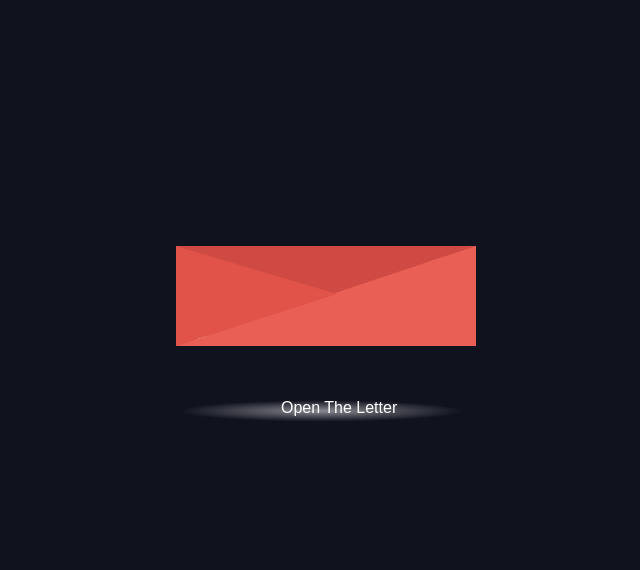
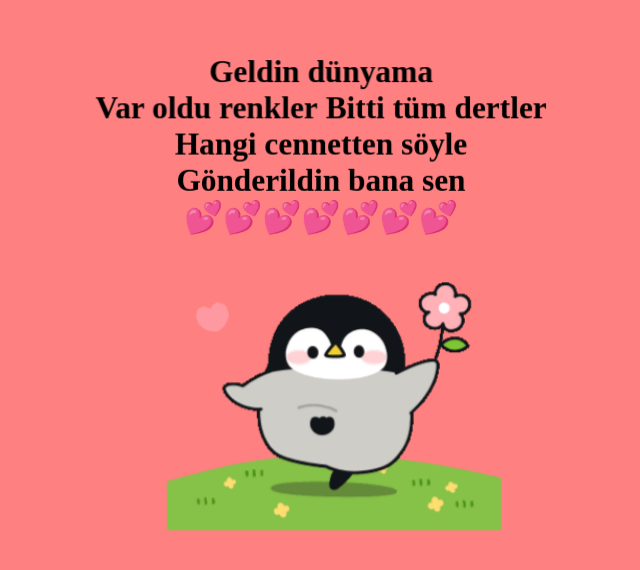
Before and after one commit to FTanBorn/FT-ANO.github.io, a plain HTML site: page index.html in a window 1280 px wide. Shown: the part 104-674 px from the top of the page, without its empty margins (319-959 px from the left). Drawn offline with Linux system fonts and the light colour scheme.

Commit message:
21.08.2023

```diff
--- a/index.html
+++ b/index.html
@@ -4,291 +4,146 @@
     <meta charset="utf-8" />
     <meta name="viewport" content="width=device-width, initial-scale=1" />
     <title>index</title>
-    <link
-      rel="stylesheet"
-      href="https://fonts.googleapis.com/css?family=Pacifico"
-    />
+
     <style type="text/css">
+      @import url("https://fonts.googleapis.com/css?family=Montserrat&display=swap");
+
+      * {
+        padding: 0;
+        margin: 0;
+      }
+
       body {
-        margin: 0;
-        font: 100% / 1.5 Raleway, sans-serif;
-        color: hsl(230, 100%, 95%);
-        background-color: rgb(16, 18, 30);
         height: 100vh;
         display: flex;
+        flex-direction: column;
+        justify-content: center;
+        align-items: center;
+        background-color: #FF8080;
       }
 
-      .letter-image {
-        position: absolute;
-        top: 50%;
-        left: 50%;
-        width: 290px;
-        height: 200px;
-        -webkit-transform: translate(-50%, -50%);
-        -moz-transform: translate(-50%, -50%);
-        transform: translate(-50%, -50%);
-        cursor: pointer;
+      h1 {
+        font-family: "Montserrat Medium";
+        max-width: 40ch;
+        text-align: center;
+        transform: scale(0.94);
+        animation: scale 12s forwards cubic-bezier(0.5, 1, 0.89, 1);
       }
-
-      .animated-mail {
-        position: absolute;
-        height: 150px;
-        width: 200px;
-        -webkit-transition: 0.4s;
-        -moz-transition: 0.4s;
-        transition: 0.4s;
-
-        .body {
-          position: absolute;
-          bottom: 0;
-          width: 0;
-          height: 0;
-          border-style: solid;
-          border-width: 0 0 100px 300px;
-          border-color: transparent transparent #e95f55 transparent;
-          z-index: 2;
-        }
-
-        .top-fold {
-          position: absolute;
-          top: 50px;
-          width: 0;
-          height: 0;
-          border-style: solid;
-          border-width: 100px 142px 0 157px;
-          -webkit-transform-origin: 50% 0%;
-          -webkit-transition: transform 0.4s 0.4s, z-index 0.2s 0.4s;
-          -moz-transform-origin: 50% 0%;
-          -moz-transition: transform 0.4s 0.4s, z-index 0.2s 0.4s;
-          transform-origin: 50% 0%;
-          transition: transform 0.4s 0.4s, z-index 0.2s 0.4s;
-          border-color: #cf4a43 transparent transparent transparent;
-          z-index: 2;
-        }
-
-        .back-fold {
-          position: absolute;
-          bottom: 0;
-          width: 300px;
-          height: 100px;
-          background: #cf4a43;
-          z-index: 0;
-        }
-
-        .left-fold {
-          position: absolute;
-          bottom: 0;
-          width: 0;
-          height: 0;
-          border-style: solid;
-          border-width: 48px 0 52px 161px;
-          border-color: transparent transparent transparent #e15349;
-          z-index: 2;
-        }
-
-        .letter {
-          left: 20px;
-          bottom: 0px;
-          position: absolute;
-          width: 260px;
-          height: 60px;
-          background: white;
-          z-index: 1;
-          overflow: hidden;
-          -webkit-transition: 0.4s 0.2s;
-          -moz-transition: 0.4s 0.2s;
-          transition: 0.4s 0.2s;
-
-          .letter-border {
-            height: 10px;
-            width: 100%;
-            background: repeating-linear-gradient(
-              -45deg,
-              #cb5a5e,
-              #cb5a5e 8px,
-              transparent 8px,
-              transparent 18px
-            );
-          }
-
-          .letter-title {
-            margin-top: 10px;
-            margin-left: 5px;
-            height: 10px;
-            width: 40%;
-            background: #cb5a5e;
-          }
-          .letter-context {
-            margin-top: 10px;
-            margin-left: 5px;
-            height: 10px;
-            width: 20%;
-            background: #cb5a5e;
-          }
-
-          .letter-stamp {
-            margin-top: 30px;
-            margin-left: 120px;
-            border-radius: 100%;
-            height: 30px;
-            width: 30px;
-            background: #cb5a5e;
-            opacity: 0.3;
-          }
-
-          .letter-stamp2 {
-            margin-top: 50px;
-            margin-left: 120px;
-            border-radius: 100%;
-            height: 30px;
-            width: 30px;
-            background: #cb5a5e;
-            opacity: 0.3;
-          }
+      @keyframes scale {
+        100% {
+          transform: scale(1);
         }
       }
 
-      .shadow {
-        position: absolute;
-        top: 200px;
-        left: 50%;
-        width: 400px;
-        height: 30px;
-        transition: 0.4s;
-        transform: translateX(-50%);
-        -webkit-transition: 0.4s;
-        -webkit-transform: translateX(-50%);
-        -moz-transition: 0.4s;
-        -moz-transform: translateX(-50%);
-
-        border-radius: 100%;
-        background: radial-gradient(
-          rgba(255, 255, 255, 0.5),
-          rgba(255, 255, 255, 0),
-          rgba(255, 255, 255, 0)
-        );
+      span {
+        display: inline-block;
+        opacity: 0;
+        filter: blur(4px);
       }
 
-      .letter-image:hover {
-        .animated-mail {
-          transform: translateY(50px);
-          -webkit-transform: translateY(50px);
-          -moz-transform: translateY(50px);
+      span:nth-child(1) {
+        animation: fade-in 0.8s 0.1s forwards cubic-bezier(0.11, 0, 0.5, 0);
       }
 
-        .animated-mail .top-fold {
-          transition: transform 0.4s, z-index 0.2s;
-          transform: rotateX(180deg);
-          -webkit-transition: transform 0.4s, z-index 0.2s;
-          -webkit-transform: rotateX(180deg);
-          -moz-transition: transform 0.4s, z-index 0.2s;
-          -moz-transform: rotateX(180deg);
-          z-index: 0;
+      span:nth-child(2) {
+        animation: fade-in 0.8s 0.2s forwards cubic-bezier(0.11, 0, 0.5, 0);
       }
 
-        .animated-mail .letter {
-          height: 180px;
-        }
-        .shadow {
-          width: 250px;
+      span:nth-child(3) {
+        animation: fade-in 0.8s 0.3s forwards cubic-bezier(0.11, 0, 0.5, 0);
       }
 
-        .test2 {
-          display: none;
+      span:nth-child(4) {
+        animation: fade-in 0.8s 0.4s forwards cubic-bezier(0.11, 0, 0.5, 0);
       }
 
-        .text {
-          display: block;
-          transition: 0.4s;
-        }
-      }
-      .test2 {
-        color: white;
-        position: absolute;
-        left: 40%;
-        transition: 0.4s;
-        font-weight: 300;
-        display: block;
+      span:nth-child(5) {
+        animation: fade-in 0.8s 0.5s forwards cubic-bezier(0.11, 0, 0.5, 0);
       }
 
-      h2 {
-        position: absolute;
-        top: 15%;
-        left: 70%;
-        width: 155%;
-        height: 200px;
-        -webkit-transform: translate(-50%, -50%);
-        -moz-transform: translate(-50%, -50%);
-        transform: translate(-50%, -50%);
-        cursor: pointer;
-        display: none;
-        font-size: 2rem;
-        font-weight: 300;
-        animation: lights 1.5s 250ms linear infinite;
+      span:nth-child(6) {
+        animation: fade-in 0.8s 0.6s forwards cubic-bezier(0.11, 0, 0.5, 0);
       }
 
-      @keyframes lights {
-        0% {
-          color: hsl(230, 40%, 80%);
-          text-shadow: 0 0 1em hsla(320, 100%, 50%, 0.2),
-            0 0 0.125em hsla(320, 100%, 60%, 0.3),
-            -1em -0.125em 0.5em hsla(40, 100%, 60%, 0),
-            1em 0.125em 0.5em hsla(200, 100%, 60%, 0);
+      span:nth-child(7) {
+        animation: fade-in 0.8s 0.7s forwards cubic-bezier(0.11, 0, 0.5, 0);
       }
 
-        30% {
-          color: hsl(230, 80%, 90%);
-          text-shadow: 0 0 1em hsla(320, 100%, 50%, 0.5),
-            0 0 0.125em hsla(320, 100%, 60%, 0.5),
-            -0.5em -0.125em 0.25em hsla(40, 100%, 60%, 0.2),
-            0.5em 0.125em 0.25em hsla(200, 100%, 60%, 0.4);
+      span:nth-child(8) {
+        animation: fade-in 0.8s 0.8s forwards cubic-bezier(0.11, 0, 0.5, 0);
       }
 
-        40% {
-          color: hsl(230, 100%, 95%);
-          text-shadow: 0 0 1em hsla(320, 100%, 50%, 0.5),
-            0 0 0.125em hsla(320, 100%, 90%, 0.5),
-            -0.25em -0.125em 0.125em hsla(40, 100%, 60%, 0.2),
-            0.25em 0.125em 0.125em hsla(200, 100%, 60%, 0.4);
+      span:nth-child(9) {
+        animation: fade-in 0.8s 0.9s forwards cubic-bezier(0.11, 0, 0.5, 0);
       }
 
-        70% {
-          color: hsl(230, 80%, 90%);
-          text-shadow: 0 0 1em hsla(320, 100%, 50%, 0.5),
-            0 0 0.125em hsla(320, 100%, 60%, 0.5),
-            0.5em -0.125em 0.25em hsla(40, 100%, 60%, 0.2),
-            -0.5em 0.125em 0.25em hsla(200, 100%, 60%, 0.4);
+      span:nth-child(10) {
+        animation: fade-in 0.8s 1s forwards cubic-bezier(0.11, 0, 0.5, 0);
       }
 
+      span:nth-child(11) {
+        animation: fade-in 0.8s 1.1s forwards cubic-bezier(0.11, 0, 0.5, 0);
+      }
+
+      span:nth-child(12) {
+        animation: fade-in 0.8s 1.2s forwards cubic-bezier(0.11, 0, 0.5, 0);
+      }
+
+      span:nth-child(13) {
+        animation: fade-in 0.8s 1.3s forwards cubic-bezier(0.11, 0, 0.5, 0);
+      }
+
+      span:nth-child(14) {
+        animation: fade-in 0.8s 1.4s forwards cubic-bezier(0.11, 0, 0.5, 0);
+      }
+
+      span:nth-child(15) {
+        animation: fade-in 0.8s 1.5s forwards cubic-bezier(0.11, 0, 0.5, 0);
+      }
+
+      span:nth-child(16) {
+        animation: fade-in 0.8s 1.6s forwards cubic-bezier(0.11, 0, 0.5, 0);
+      }
+
+      span:nth-child(17) {
+        animation: fade-in 0.8s 1.7s forwards cubic-bezier(0.11, 0, 0.5, 0);
+      }
+
+      span:nth-child(18) {
+        animation: fade-in 0.8s 1.8s forwards cubic-bezier(0.11, 0, 0.5, 0);
+      }
+
+      @keyframes fade-in {
         100% {
-          color: hsl(230, 40%, 80%);
-          text-shadow: 0 0 1em hsla(320, 100%, 50%, 0.2),
-            0 0 0.125em hsla(320, 100%, 60%, 0.3),
-            1em -0.125em 0.5em hsla(40, 100%, 60%, 0),
-            -1em 0.125em 0.5em hsla(200, 100%, 60%, 0);
+          opacity: 1;
+          filter: blur(0);
         }
       }
     </style>
   </head>
   <body>
-    <div class="letter-image">
-      <h2 class="text">Sei Dolorosamente Bella</h2>
-      <div class="animated-mail">
-        <div class="back-fold"></div>
-        <div class="letter">
-          <div class="letter-border"></div>
-          <div class="letter-title"></div>
-          <div class="letter-context"></div>
-          <div class="letter-stamp"></div>
-        </div>
-        <div class="top-fold"></div>
-        <div class="body"></div>
+    <h1>
+      <span>Geldin dünyama</span>
+      <br />
 
-        <div class="left-fold"></div>
-      </div>
-      <div class="shadow">
-        <div class="test2">Open The Letter</div>
-      </div>
-    </div>
+      <span> Var oldu renkler</span>
+
+      <span> Bitti tüm dertler</span>
+      <br />
+
+      <span> Hangi cennetten söyle</span>
+      <br />
+
+      <span> Gönderildin bana sen</span>
+      <br />
+
+      <span> 💕💕💕💕💕💕💕</span>
+      <span>
+        <img
+          src="penguin-dance.gif"
+          height="300"
+        />
+      </span>
+    </h1>
   </body>
 </html>
```
Also changed, not shown: penguin-dance.gif (added). Lines whose indentation alone changed are shown as unchanged.
